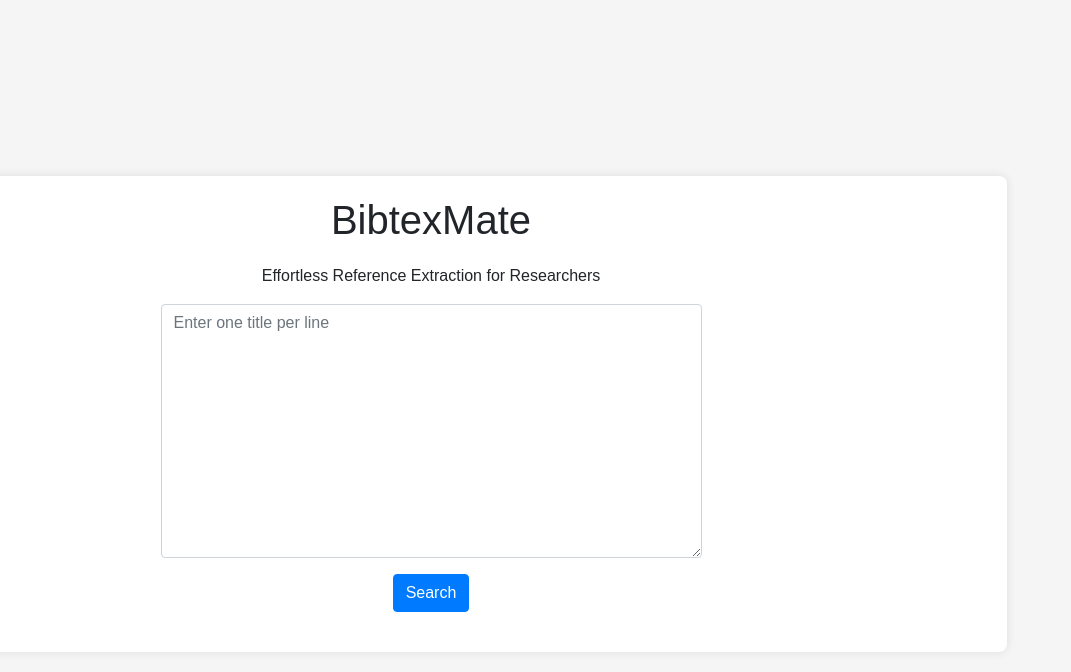
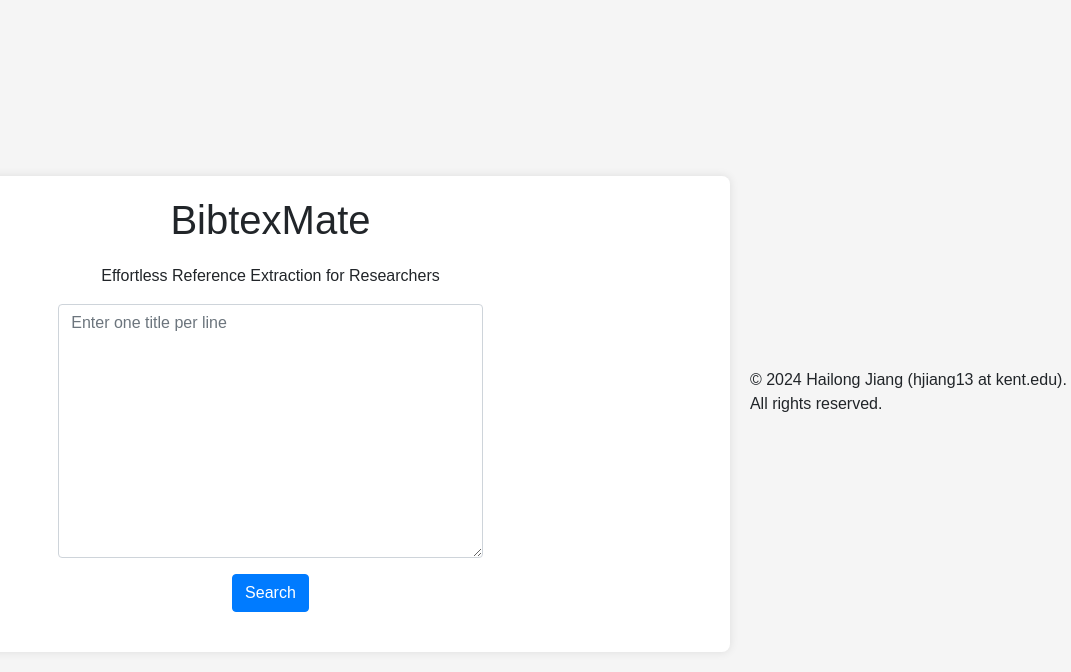
Before and after one commit to hjiang13/BibtexMate, a Flask app: page / in a window 1280 px wide. Shown: the top 672 px of the page, without its empty margins (209-1280 px from the left). Run offline with Flask 2, Linux system fonts and the light colour scheme; some libraries are stand-ins or nearby versions.

Commit message:
copyright labeled

```diff
--- a/templates/index.html
+++ b/templates/index.html
@@ -59,6 +59,9 @@
     <div class="visit-counter">
         Page visits: {{ visit_count }}
     </div>
+    <footer>
+        <p>&copy; 2024 Hailong Jiang (hjiang13 at kent.edu). All rights reserved.</p>
+    </footer>
     <script src="https://code.jquery.com/jquery-3.5.1.slim.min.js"></script>
     <script src="https://cdn.jsdelivr.net/npm/@popperjs/core@2.9.3/dist/umd/popper.min.js"></script>
     <script src="https://stackpath.bootstrapcdn.com/bootstrap/4.5.2/js/bootstrap.min.js"></script>
```
